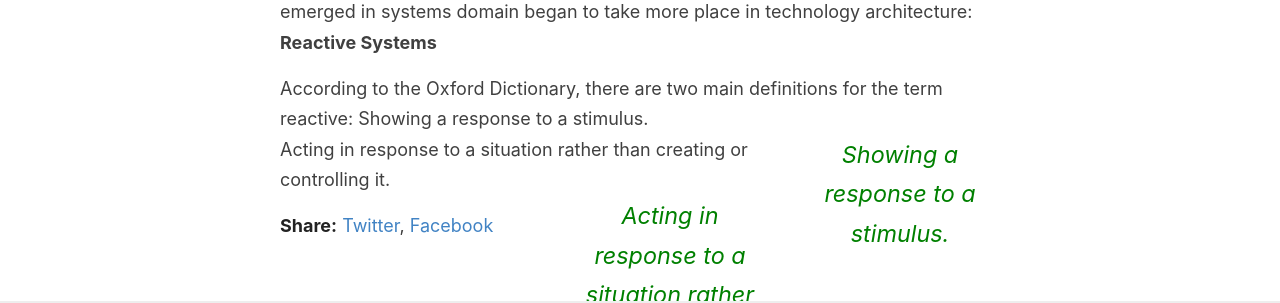
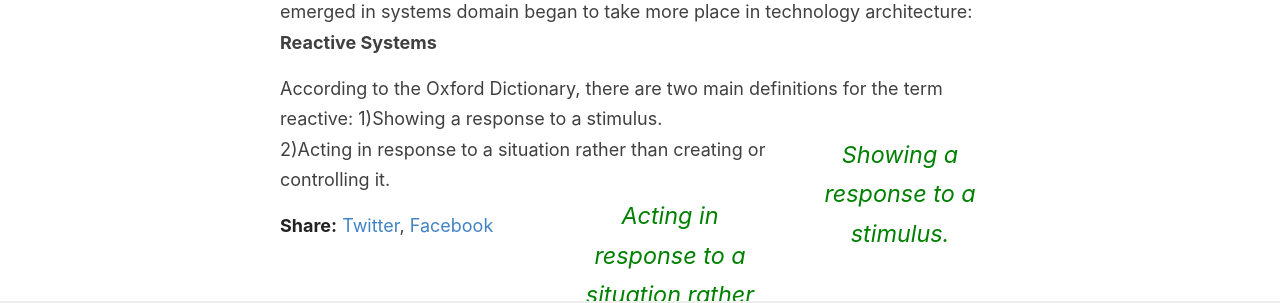
Before and after one commit to selcuksert/selcuksert.github.io, a Jekyll site: the page built from _posts/2021-11-26-reactive-programming.md, in a window 1280 px wide. Shown: the part 602-905 px from the top of the page. Built offline with Jekyll 4.4.1, drawn with Linux system fonts in a browser that asks for light colours; our own code applies the rules of GitHub Pages for plain Markdown files.

```diff
--- a/_posts/2021-11-26-reactive-programming.md
+++ b/_posts/2021-11-26-reactive-programming.md
@@ -9,5 +9,5 @@ IT organizations have the responsibility to rationalize business outcomes with t
 Until recently, enterprise grade applications hosted on tens of servers, respond in seconds and need hours of offline maintenance, and they are subject to gigabytes of data. Whereas due to high utilization rate, data traffic throughout digital channels to servers reached level of petabytes. To meet these demands organizations need systems that are more robust, more resilient, and more flexible. So today’s applications are running on lots of platforms from mobile devices to cloud-based virtual servers that have thousands of multi-core processors. In addition, a paradigm emerged in systems domain began to take more place in technology architecture: **Reactive Systems**
 
 According to the Oxford Dictionary, there are two main definitions for the term reactive:
-{% include pullquote.html quote="Showing a response to a stimulus." %}
-{% include pullquote.html quote="Acting in response to a situation rather than creating or controlling it." %}
+1){% include pullquote.html quote="Showing a response to a stimulus." %}
+2){% include pullquote.html quote="Acting in response to a situation rather than creating or controlling it." %}
```
